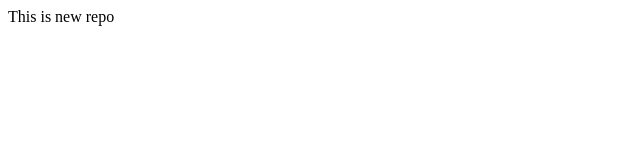
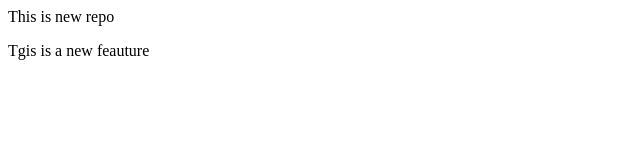
Before and after one commit to KALLURINAVEENKUMAR/localrepo, a plain HTML site: page index.html in a window 1280 px wide. Shown: the whole page, without its empty margins (0-640 px from the left). Drawn offline with Linux system fonts and the light colour scheme.

Commit message:
This is new feature

```diff
--- a/index.html
+++ b/index.html
@@ -1 +1,3 @@
 <p>This is new repo</p>
+
+<p>Tgis is a new feauture</p>
```
